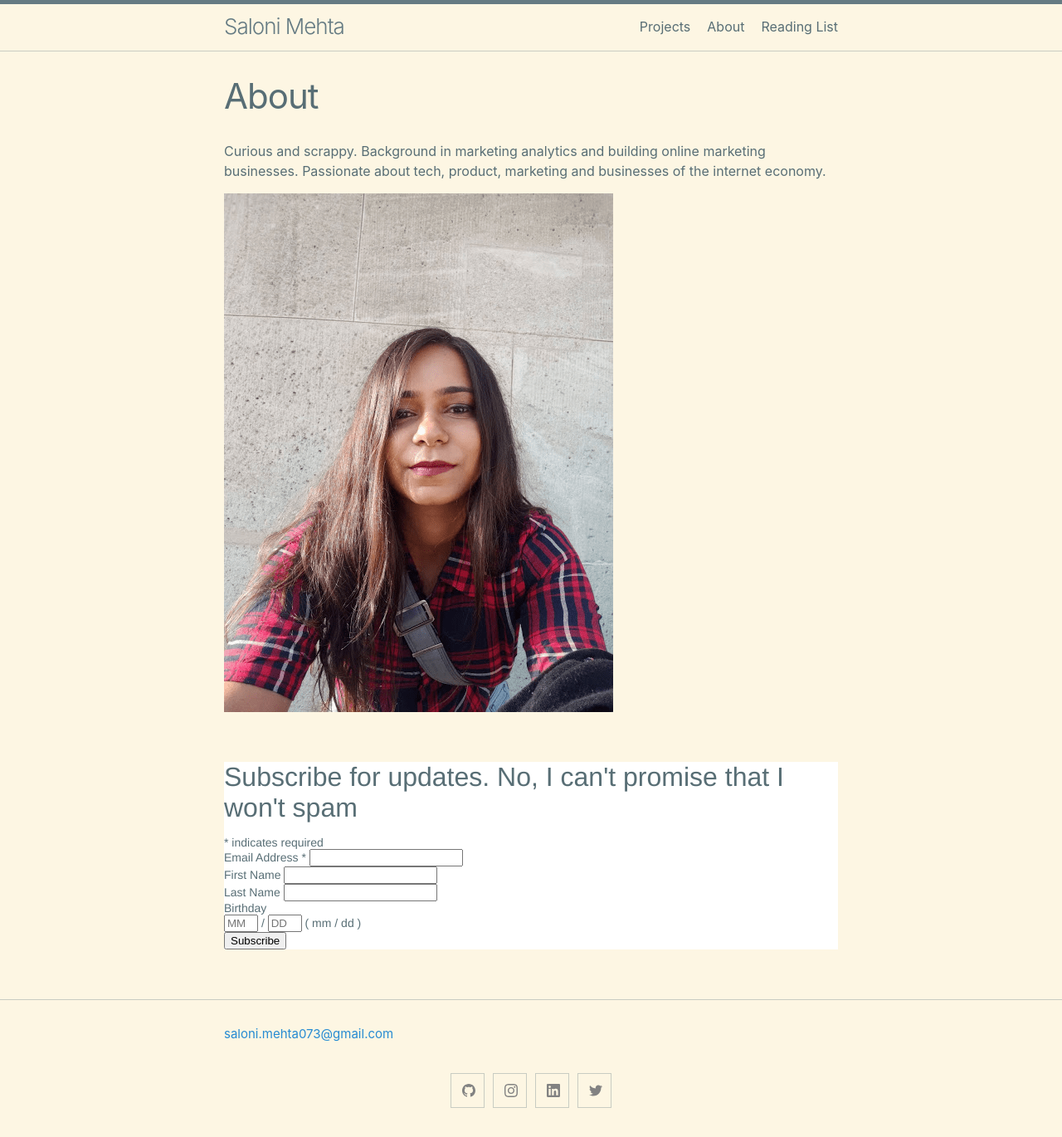
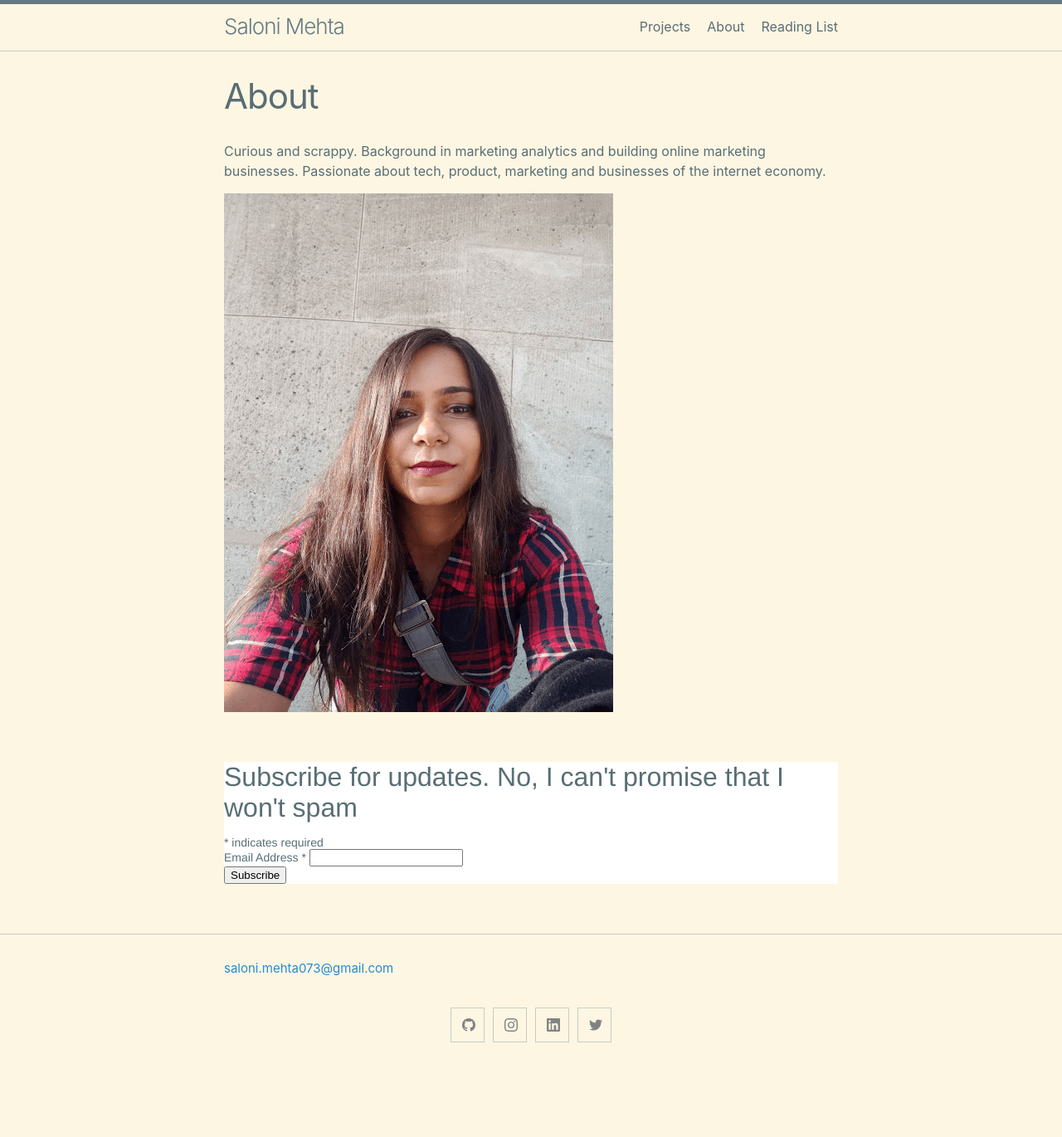
Before and after one commit to salonimehta073/mydoctheme, a Jekyll site: the page built from about.markdown, in a window 1280 px wide. Shown: the whole page at 83% size. Built offline with Jekyll 4.4.1, drawn with Linux system fonts in a browser that asks for light colours; comment, search, counter and statistics services are not loaded; after the commit the page ends 1291 px from its top, so only the background shows below that.

Commit message:
Update about.markdown

```diff
--- a/about.markdown
+++ b/about.markdown
@@ -7,6 +7,7 @@ permalink: /about/
 Curious and scrappy. Background in marketing analytics and building online marketing businesses. Passionate about tech, product, marketing and businesses of the internet economy.
 
 ![Sal2](/assets/Sal2.png)
+
 
 <!-- Begin Mailchimp Signup Form -->
 <link href="//cdn-images.mailchimp.com/embedcode/classic-10_7.css" rel="stylesheet" type="text/css">
@@ -25,22 +26,7 @@ Curious and scrappy. Background in marketing analytics and building online marke
 </label>
 	<input type="email" value="" name="EMAIL" class="required email" id="mce-EMAIL">
 </div>
-<div class="mc-field-group">
-	<label for="mce-FNAME">First Name </label>
-	<input type="text" value="" name="FNAME" class="" id="mce-FNAME">
-</div>
-<div class="mc-field-group">
-	<label for="mce-LNAME">Last Name </label>
-	<input type="text" value="" name="LNAME" class="" id="mce-LNAME">
-</div>
-<div class="mc-field-group size1of2">
-	<label for="mce-BIRTHDAY-month">Birthday </label>
-	<div class="datefield">
-		<span class="subfield monthfield"><input class="birthday " type="text" pattern="[0-9]*" value="" placeholder="MM" size="2" maxlength="2" name="BIRTHDAY[month]" id="mce-BIRTHDAY-month"></span> /
-		<span class="subfield dayfield"><input class="birthday " type="text" pattern="[0-9]*" value="" placeholder="DD" size="2" maxlength="2" name="BIRTHDAY[day]" id="mce-BIRTHDAY-day"></span>
-		<span class="small-meta nowrap">( mm / dd )</span>
-	</div>
-</div>	<div id="mce-responses" class="clear">
+	<div id="mce-responses" class="clear">
 		<div class="response" id="mce-error-response" style="display:none"></div>
 		<div class="response" id="mce-success-response" style="display:none"></div>
 	</div>    <!-- real people should not fill this in and expect good things - do not remove this or risk form bot signups-->
```
